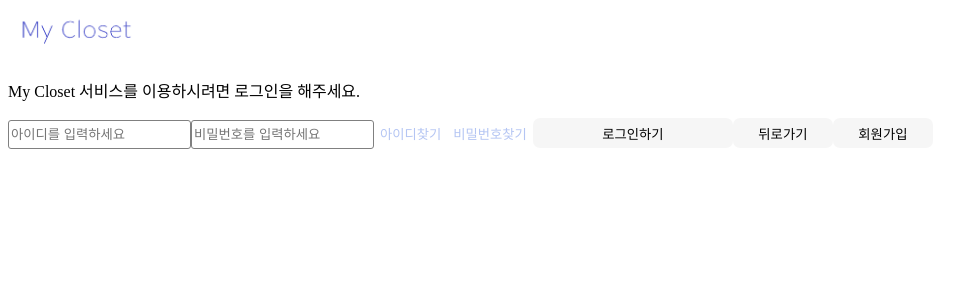
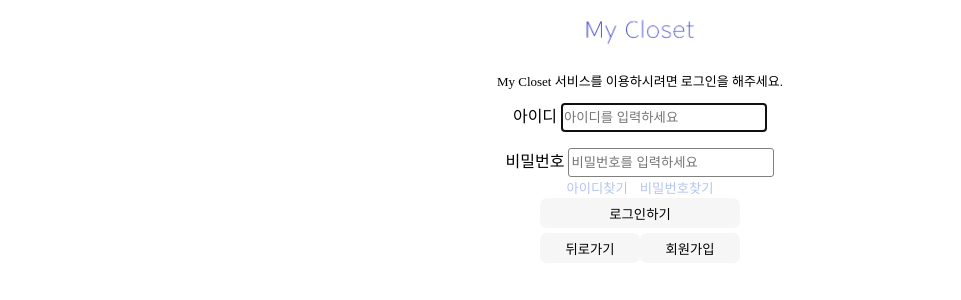
Before and after one commit to SoftwareEngineering04/SEP, a React (Create React App) app in the folder front/my_closet_front/: page /login in a window 1280 px wide. Shown: the top 300 px of the page, without its empty margins (0-961 px from the left). Built offline with nearby package versions, Linux system fonts and the light colour scheme.

Commit message:
help css...

```diff
--- a/front/my_closet_front/src/components/Button.js
+++ b/front/my_closet_front/src/components/Button.js
@@ -12,6 +12,9 @@ const Button = (props) => {
         fontSize: props.fontSize,
         width: props.width,
         height: props.height,
+        margin : props.margin,
+        display : props.display,
+        textDecoration : props.textDecoration,
       }}
     >
       {props.value}
--- a/front/my_closet_front/src/components/Header.js
+++ b/front/my_closet_front/src/components/Header.js
@@ -2,7 +2,11 @@ const Header = () => {
   return (
     <img alt="HeaderImage"
      src={require("../images/headerLogo.png")}
-     height={'50px'} />
+     height={'50px'}
+     style={{
+       display : 'block',
+       margin : '0px auto',
+     }} />
   );
 }
 
--- a/front/my_closet_front/src/components/Input.js
+++ b/front/my_closet_front/src/components/Input.js
@@ -1,6 +1,9 @@
-const Input = (props) => {
+import { forwardRef } from "react";
+
+const Input = forwardRef((props, ref) => {
   return (
     <input
+    ref={ref}
     type={props.type}
     placeholder={props.placeholder}
     disabled={props.disabled}
@@ -16,6 +19,6 @@ const Input = (props) => {
       display : props.display
   }} />
   );
-}
+})
 
 export default Input;
--- a/front/my_closet_front/src/pages/BeforeLogin.js
+++ b/front/my_closet_front/src/pages/BeforeLogin.js
@@ -6,14 +6,21 @@ const BeforeLogin = () => {
   return (
     <>
     <Header />
-    <img alt={"mainLogo"} src={require("../images/mainLogo.jpg")} />
-    <Link to="/login">
+    <img alt={"mainLogo"} src={require("../images/mainLogo.jpg")}
+    style={{
+      display : 'block',
+      margin : '0px auto'
+    }}/>
+    <Link to="/login" style={{textDecoration : 'none'}}>
     <Button
+    display={'block'}
+    margin={'0px auto'}
     width={"100px"}
     height={"30px"}
     value={"들어가기"}
     backgroundColor={"rgba(52,152,219,0.28)"}
     color={"white"}
+    textDecoration={'none'}
     ></Button></Link>
   </>);
 }
--- a/front/my_closet_front/src/pages/Join.js
+++ b/front/my_closet_front/src/pages/Join.js
@@ -7,10 +7,11 @@ const Join = () => {
   return (
     <>
     <Header />
+    <div>
     <label>회원정보를 입력하세요</label>
     <Input type={'text'}
     placeholder={'이름'}
-    height={'20px'} />
+    height={'20px'} style={{display : 'block', margin : '0 auto'}}/>
     <Input type={'text'}
     placeholder={'아이디'}
     height={'20px'} />
@@ -23,8 +24,9 @@ const Join = () => {
     <Input type={'email'}
     placeholder={'이메일'}
     height={'20px'} />
+    </div>
+
     <p>회원정보를 등록하시겠습니까?</p>
-
     <Link to='/login'>
     <Button width={'80px'} height={'30px'} value={'예'} /></Link>
     <Link to='/login'>
--- a/front/my_closet_front/src/pages/Login.js
+++ b/front/my_closet_front/src/pages/Login.js
@@ -2,19 +2,38 @@ import Button from "../components/Button";
 import Header from "../components/Header"
 import Input from "../components/Input"
 import {Link} from 'react-router-dom';
+import {useEffect,useRef} from 'react';
 
 const Login = () => {
+  const inputRef = useRef();
+
+  useEffect(() => {
+    inputRef.current.focus();
+  },[])
+
+  const loginAlert = () => {
+    alert(`환영합니다! ${inputRef.current.value} 님`);
+  }
+
   return (
     <>
     <Header />
-    <p>My Closet 서비스를 이용하시려면 로그인을 해주세요.</p>
-    <Input type={"text"}
+    <div style={{textAlign : 'center'}}>
+    <p style={{fontSize:'small'}}>My Closet 서비스를 이용하시려면 로그인을 해주세요.</p>
+    <div>
+      <label htmlFor="id">아이디 </label>
+      <Input id={"id"} type={"text"}
       placeholder={"아이디를 입력하세요"}
-    height={"25px"}/>
-    <Input type={"password"}
+      height={"25px"} ref={inputRef}
+      width={'200px'}/>
+      <hr style={{border : 'none'}} />
+      <label htmlFor={"pw"}>비밀번호 </label>
+      <Input id={'pw'} type={"password"}
       placeholder={"비밀번호를 입력하세요"}
-    height={"25px"} />
-
+      height={"25px"}
+      width={'200px'}/>
+    </div>
+    <div style={{display : 'block'}}>
     <Link to='/findid'>
     <Button backgroundColor={"transparent"}
     color={"rgba(41,90,221,0.35)"}
@@ -23,11 +42,14 @@ const Login = () => {
     <Button backgroundColor={"transparent"}
     color={"rgba(41,90,221,0.35)"}
     value={"비밀번호찾기"} /></Link>
+    </div>
 
-    <Link to='/main'>
+    <Link to='/main' style={{textDecoration : 'none'}}>
     <Button backgroundColor={"rgba(224,224,224,0.29)"}
-    value={"로그인하기"}
-    width={"200px"} height={"30px"}/></Link>
+    value={"로그인하기"} display={'block'} margin={'0px auto'}
+    width={"200px"} height={"30px"}
+    onClick={loginAlert}/></Link>
+    <div style={{margin:'5px'}}>
       <Link to='/'>
       <Button backgroundColor={"rgba(224,224,224,0.29)"}
       value={"뒤로가기"}
@@ -36,6 +58,8 @@ const Login = () => {
       <Button backgroundColor={"rgba(224,224,224,0.29)"}
       value={"회원가입"}
       width={"100px"} height={"30px"}/></Link>
+    </div>
+    </div>
     </>
   );
 }
```
Lines whose indentation alone changed are shown as unchanged.
